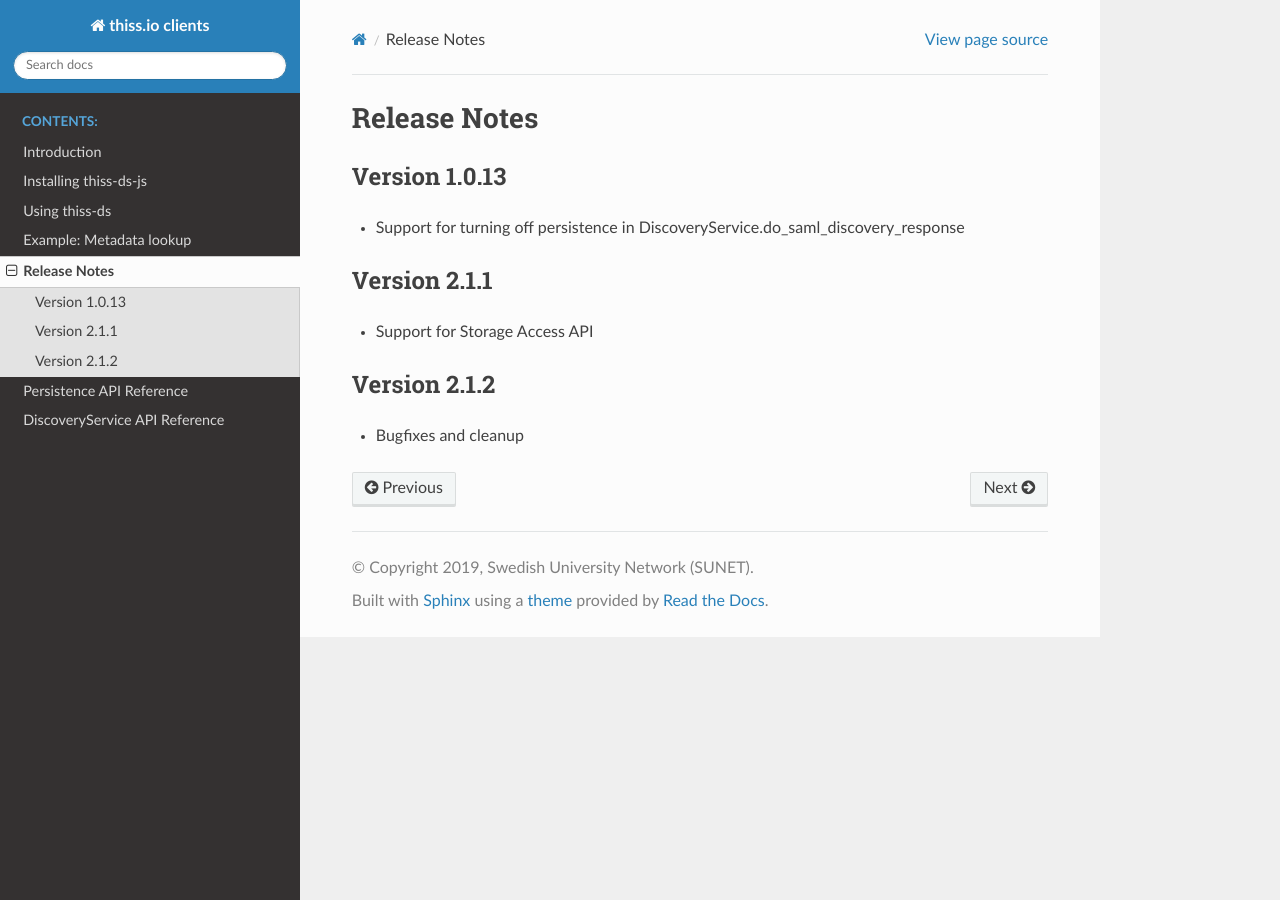
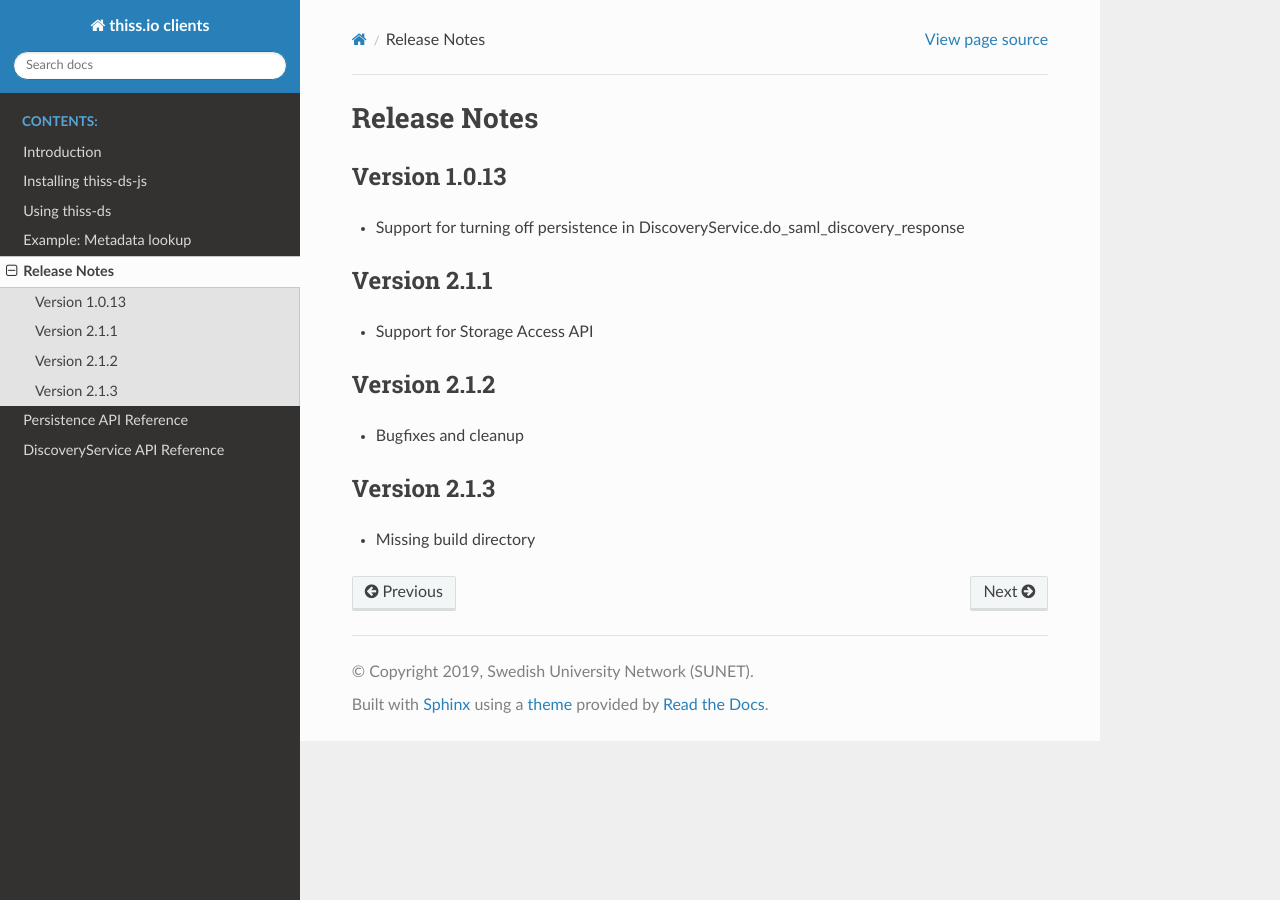
Before and after one commit to TheIdentitySelector/thiss-ds-js, a Sphinx documentation site: the page built from docs/releasenotes.rst, in a window 1280 px wide. Built offline with Sphinx 7.4.7 and the Read the Docs theme 3.1.0, drawn with Linux system fonts in a browser that asks for light colours.

Commit message:
bump version

```diff
--- a/docs/conf.py
+++ b/docs/conf.py
@@ -26,7 +26,7 @@ author = u'Leif Johansson'
 # The short X.Y version
 version = u'2.1'
 # The full version, including alpha/beta/rc tags
-release = u'2.1.2'
+release = u'2.1.3'
 
 js_source_path = '../src'
 
--- a/docs/releasenotes.rst
+++ b/docs/releasenotes.rst
@@ -15,3 +15,8 @@ Version 2.1.2
 -------------
 
 * Bugfixes and cleanup
+
+Version 2.1.3
+-------------
+
+* Missing build directory
--- a/package.json
+++ b/package.json
@@ -1,6 +1,6 @@
 {
   "name": "@theidentityselector/thiss-ds",
-  "version": "2.1.2",
+  "version": "2.1.3",
   "description": "A set of clients for the thiss.io service",
   "main": "dist/thiss-ds.js",
   "homepage": "https://thiss.io",
```
Also changed, not shown: 1 other file.
